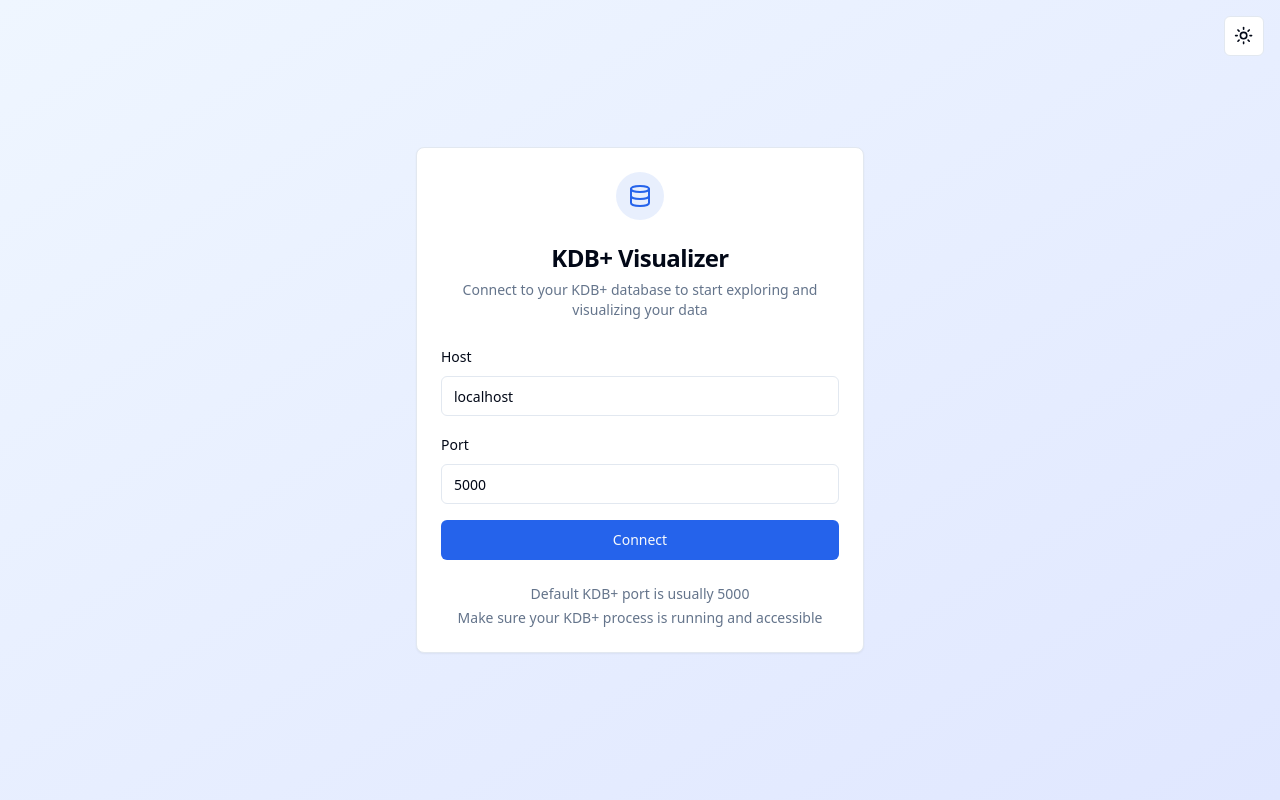
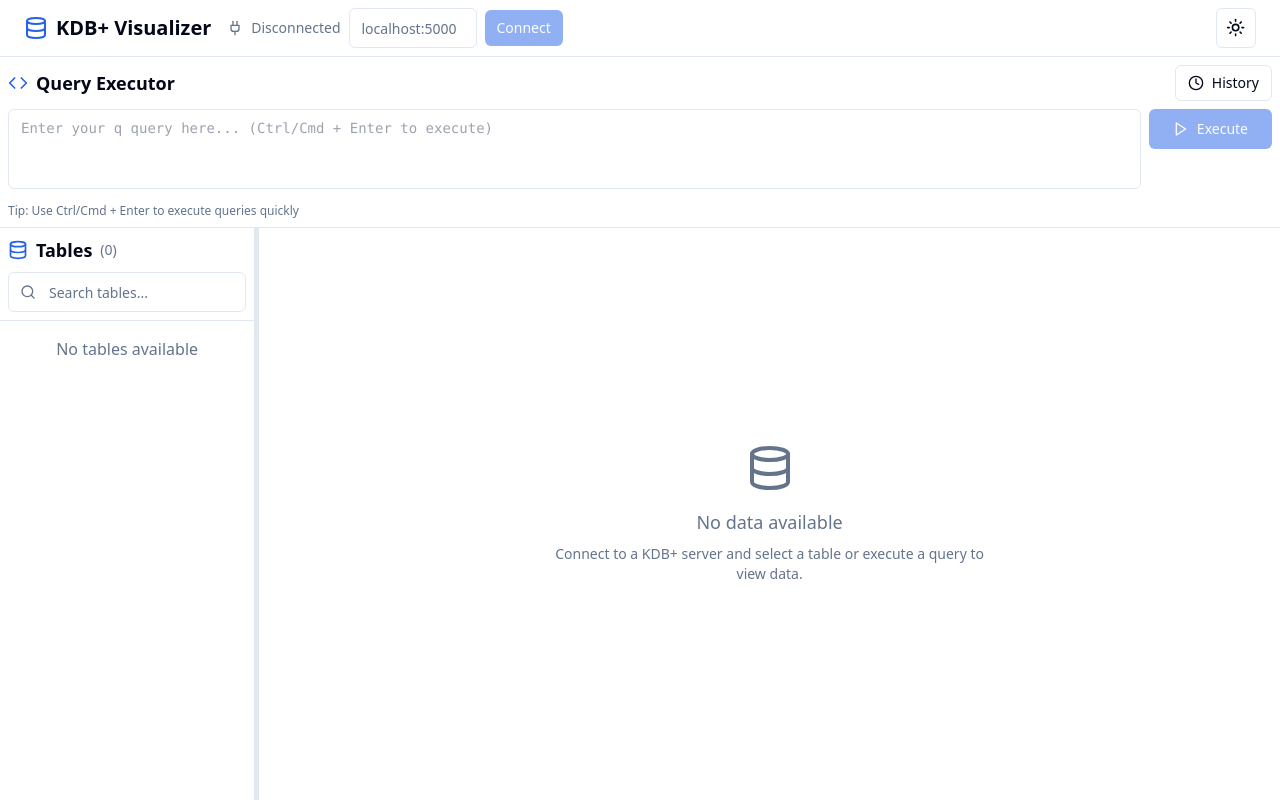
Before and after one commit to ajayrathore/kdb-viz, a React (Vite) app: page / in a window 1280 px wide. Built offline with nearby package versions, Linux system fonts and the light colour scheme.

Commit message:
Updated connection handling

```diff
--- a/src/App.tsx
+++ b/src/App.tsx
@@ -1,5 +1,4 @@
 import { useState } from 'react'
-import { ConnectionPage } from '@/pages/connection-page'
 import { DashboardPage } from '@/pages/dashboard-page'
 import { useKdbConnection } from '@/hooks/use-kdb-connection'
 import { ThemeProvider } from '@/contexts/theme-context'
@@ -23,21 +22,16 @@
 
   return (
     <ThemeProvider>
-      {status === 'connected' && connectionData ? (
       <DashboardPage
         connectionData={connectionData}
+        connectionStatus={status}
+        connectionError={error}
         tables={tables}
+        onConnect={handleConnect}
         onDisconnect={handleDisconnect}
         executeQuery={executeQuery}
         getTableData={getTableData}
       />
-      ) : (
-        <ConnectionPage
-          onConnect={handleConnect}
-          isConnecting={status === 'connecting'}
-          error={error}
-        />
-      )}
     </ThemeProvider>
   )
 }
--- /dev/null
+++ b/src/components/connection-input.tsx
@@ -0,0 +1,154 @@
+import React, { useState, useEffect } from 'react';
+import { Button } from '@/components/ui/button';
+import { Input } from '@/components/ui/input';
+import { Loader2, Plug, PlugZap, AlertCircle } from 'lucide-react';
+import { ConnectionStatus } from '@/types/kdb';
+
+interface ConnectionInputProps {
+  connectionData: { host: string; port: number } | null;
+  connectionStatus: ConnectionStatus;
+  connectionError: string | null;
+  onConnect: (host: string, port: number) => Promise<boolean>;
+  onDisconnect: () => void;
+}
+
+export function ConnectionInput({
+  connectionData,
+  connectionStatus,
+  connectionError,
+  onConnect,
+  onDisconnect,
+}: ConnectionInputProps) {
+  const [hostPort, setHostPort] = useState('');
+  const [isConnecting, setIsConnecting] = useState(false);
+
+  // Update input when connectionData changes
+  useEffect(() => {
+    if (connectionData) {
+      setHostPort(`${connectionData.host}:${connectionData.port}`);
+    } else {
+      setHostPort('');
+    }
+  }, [connectionData]);
+
+  const handleConnect = async () => {
+    const trimmed = hostPort.trim();
+    if (!trimmed) return;
+
+    // Parse host:port format
+    const parts = trimmed.split(':');
+    if (parts.length !== 2) {
+      return;
+    }
+
+    const host = parts[0].trim();
+    const port = parseInt(parts[1].trim(), 10);
+
+    if (!host || isNaN(port) || port < 1 || port > 65535) {
+      return;
+    }
+
+    setIsConnecting(true);
+    try {
+      await onConnect(host, port);
+    } finally {
+      setIsConnecting(false);
+    }
+  };
+
+  const handleDisconnect = () => {
+    onDisconnect();
+    setHostPort('');
+  };
+
+  const handleKeyPress = (e: React.KeyboardEvent) => {
+    if (e.key === 'Enter') {
+      if (connectionStatus === 'connected') {
+        handleDisconnect();
+      } else {
+        handleConnect();
+      }
+    }
+  };
+
+  const getStatusIcon = () => {
+    switch (connectionStatus) {
+      case 'connected':
+        return <PlugZap className="h-4 w-4 text-green-500" />;
+      case 'connecting':
+        return <Loader2 className="h-4 w-4 animate-spin text-yellow-500" />;
+      case 'error':
+        return <AlertCircle className="h-4 w-4 text-red-500" />;
+      default:
+        return <Plug className="h-4 w-4 text-muted-foreground" />;
+    }
+  };
+
+  const getStatusText = () => {
+    switch (connectionStatus) {
+      case 'connected':
+        return 'Connected';
+      case 'connecting':
+        return 'Connecting...';
+      case 'error':
+        return 'Error';
+      default:
+        return 'Disconnected';
+    }
+  };
+
+  return (
+    <div className="flex items-center space-x-2">
+      <div className="flex items-center space-x-2">
+        {getStatusIcon()}
+        <span className="text-sm text-muted-foreground min-w-[80px]">
+          {getStatusText()}
+        </span>
+      </div>
+
+      <div className="flex items-center space-x-2">
+        <Input
+          placeholder="localhost:5000"
+          value={hostPort}
+          onChange={(e) => setHostPort(e.target.value)}
+          onKeyPress={handleKeyPress}
+          className="w-32"
+          disabled={isConnecting}
+        />
+
+        {connectionStatus === 'connected' ? (
+          <Button
+            variant="outline"
+            size="sm"
+            onClick={handleDisconnect}
+            disabled={isConnecting}
+          >
+            Disconnect
+          </Button>
+        ) : (
+          <Button
+            variant="default"
+            size="sm"
+            onClick={handleConnect}
+            disabled={isConnecting || !hostPort.trim()}
+          >
+            {isConnecting ? (
+              <>
+                <Loader2 className="mr-2 h-4 w-4 animate-spin" />
+                Connecting...
+              </>
+            ) : (
+              'Connect'
+            )}
+          </Button>
+        )}
+      </div>
+
+      {connectionError && connectionStatus === 'error' && (
+        <div className="text-sm text-red-500 max-w-xs truncate" title={connectionError}>
+          {connectionError}
+        </div>
+      )}
+    </div>
+  );
+}
--- a/src/components/virtual-data-grid.tsx
+++ b/src/components/virtual-data-grid.tsx
@@ -11,7 +11,7 @@
   type ColumnDef,
   ColumnResizeMode,
 } from '@tanstack/react-table';
-import { ChevronUp, ChevronDown, ChevronLeft, ChevronRight, Search } from 'lucide-react';
+import { ChevronUp, ChevronDown, ChevronLeft, ChevronRight, Search, Database, Loader2 } from 'lucide-react';
 import { Button } from '@/components/ui/button';
 import { Input } from '@/components/ui/input';
 import { KdbQueryResult } from '@/types/kdb';
@@ -156,7 +156,10 @@
   if (isLoading) {
     return (
       <div className="flex-1 flex items-center justify-center">
-        <div className="animate-spin rounded-full h-8 w-8 border-b-2 border-primary"></div>
+        <div className="text-center">
+          <Loader2 className="h-8 w-8 animate-spin mx-auto mb-4 text-muted-foreground" />
+          <p className="text-muted-foreground">Loading data...</p>
+        </div>
       </div>
     );
   }
@@ -165,8 +168,14 @@
     return (
       <div className="flex-1 flex items-center justify-center text-muted-foreground">
         <div className="text-center">
+          <Database className="h-12 w-12 mx-auto mb-4 text-muted-foreground" />
           <p className="text-lg mb-2">No data available</p>
-          <p className="text-sm">Select a table from the sidebar to view its data</p>
+          <p className="text-sm max-w-md">
+            {!data ?
+              "Connect to a KDB+ server and select a table or execute a query to view data." :
+              "The selected table or query returned no results."
+            }
+          </p>
         </div>
       </div>
     );
--- a/src/pages/dashboard-page.tsx
+++ b/src/pages/dashboard-page.tsx
@@ -3,15 +3,19 @@
 import { VirtualDataGrid } from '@/components/virtual-data-grid';
 import { QueryExecutorSimple } from '@/components/query-executor-simple';
 import { ChartModal } from '@/components/chart-modal-plotly';
+import { ConnectionInput } from '@/components/connection-input';
 import { Button } from '@/components/ui/button';
 import { ThemeToggle } from '@/components/theme-toggle';
-import { LogOut, Database, BarChart3 } from 'lucide-react';
-import { KdbTable, KdbQueryResult } from '@/types/kdb';
+import { Database, BarChart3 } from 'lucide-react';
+import { KdbTable, KdbQueryResult, ConnectionStatus } from '@/types/kdb';
 import { Panel, PanelGroup, PanelResizeHandle } from 'react-resizable-panels';
 
 interface DashboardPageProps {
-  connectionData: { host: string; port: number };
+  connectionData: { host: string; port: number } | null;
+  connectionStatus: ConnectionStatus;
+  connectionError: string | null;
   tables: KdbTable[];
+  onConnect: (host: string, port: number) => Promise<boolean>;
   onDisconnect: () => void;
   executeQuery: (query: string) => Promise<KdbQueryResult>;
   getTableData: (tableName: string, offset: number, limit: number) => Promise<KdbQueryResult>;
@@ -19,7 +23,10 @@
 
 export function DashboardPage({
   connectionData,
+  connectionStatus,
+  connectionError,
   tables,
+  onConnect,
   onDisconnect,
   executeQuery,
   getTableData,
@@ -75,12 +82,20 @@
     }
   };
 
-  // Load first table by default
+  // Load first table by default when connected
   useEffect(() => {
-    if (tables.length > 0 && !selectedTable) {
+    if (connectionStatus === 'connected' && tables.length > 0 && !selectedTable) {
       handleTableSelect(tables[0].name);
     }
-  }, [tables]);
+  }, [tables, connectionStatus]);
+
+  // Clear data when connection status changes
+  useEffect(() => {
+    if (connectionStatus !== 'connected') {
+      setCurrentData(null);
+      setSelectedTable(null);
+    }
+  }, [connectionStatus]);
 
   return (
     <div className="h-screen flex flex-col bg-background">
@@ -92,9 +107,13 @@
               <Database className="h-6 w-6 text-primary" />
               <h1 className="text-xl font-semibold">KDB+ Visualizer</h1>
             </div>
-            <div className="text-sm text-muted-foreground">
-              Connected to {connectionData.host}:{connectionData.port}
-            </div>
+            <ConnectionInput
+              connectionData={connectionData}
+              connectionStatus={connectionStatus}
+              connectionError={connectionError}
+              onConnect={onConnect}
+              onDisconnect={onDisconnect}
+            />
           </div>
 
           <div className="flex items-center space-x-2">
@@ -110,11 +129,6 @@
             )}
 
             <ThemeToggle />
-
-            <Button variant="outline" onClick={onDisconnect}>
-              <LogOut className="h-4 w-4 mr-2" />
-              Disconnect
-            </Button>
           </div>
         </div>
       </header>
```
Also changed, not shown: 5 other files (tests, documents, lock files or other folders). Lines whose indentation alone changed are shown as unchanged.
